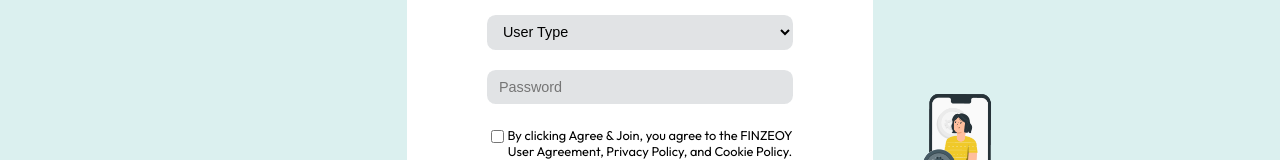
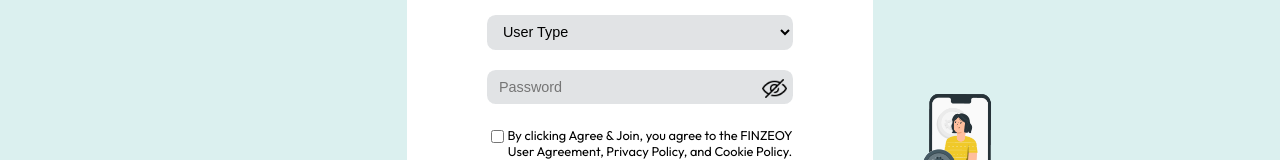
Before and after one commit to adhish-bahl/Finzeoy, a React (Create React App) app: page /signup in a window 1280 px wide. Shown: the part 398-558 px from the top of the page. Built offline with nearby package versions, Linux system fonts and the light colour scheme.

Commit message:
added show password for sign up

```diff
--- a/src/components/SignUp.js
+++ b/src/components/SignUp.js
@@ -1,12 +1,22 @@
 import React, { useState, useRef } from "react";
-import {useHistory} from 'react-router-dom'
-import '../styles/SignUpStyles.css'
+import {useHistory} from 'react-router-dom';
+import '../styles/SignUpStyles.css';
+import showPassword from "../Images/showPassword.png";
+import hidePassword from "../Images/hidePassword.png";
 
 export default function SignUp() {
 
     const [signupError, setSignupError] = useState("");
     const [acceptPolicy, setAcceptPolicy] = useState(false);
     const ref = useRef(null);
+
+    const [passwordShown, setPasswordShown] = useState(false);
+
+    const togglePassword = (e) => {
+        e.preventDefault();
+        setPasswordShown(!passwordShown);
+        console.log(passwordShown);
+    };
 
     const history = useHistory();
     var userId;
@@ -161,7 +171,13 @@ export default function SignUp() {
                         <option value="financial-advisor">Financial Advisor</option>
                         <option value="student">Student</option>
                     </select>
-                    <input type={"password"} placeholder="Password" className="form--input" name="password" onChange={handleChange}></input>
+                    <div className="form--input passwordDiv">
+                        <input className="form--input passwordInput" type={passwordShown ? "text" : "password"} placeholder="Password" name="password" onChange={handleChange} ></input>
+                        <button className="passwordButton" onClick={togglePassword}>
+                            <img className="showImageIcon" onClick={togglePassword} src={passwordShown ? showPassword : hidePassword} alt="showPassword" />
+                        </button>
+                    </div>
+
                 </form>
                 <div className="PoliciesSection">
                     <input type="checkbox" name="form--terms" id="policies" onChange={ischecked} ref = {ref} />
--- a/src/styles/Discussion.css
+++ b/src/styles/Discussion.css
@@ -28,11 +28,13 @@
 
 .DCRupper {
     background-color: #bfb0b2;
-    min-height: 30vh;
+    max-height: 30vh;
     border-radius: 10px;
     padding: 5px;
     width: 90%;
-    height: fit-content;
+    overflow-y: scroll;
+    scroll-behavior: smooth;
+    /* height: fit-content; */
 }
 
 .DCRlower {
--- a/src/styles/SignUpStyles.css
+++ b/src/styles/SignUpStyles.css
@@ -95,3 +95,32 @@
     justify-content: center;
     flex-direction: column;
 }
+
+.showImageIcon {
+    padding-top: 5px;
+    width: 25px;
+}
+
+.passwordInput {
+    background-color: #ffffff00;
+    border: none;
+    height: 2.4em;
+    width: 90%;
+    margin: 0px;
+    font-size: 1em;
+    padding: 0.2em 0.8em;
+    outline: none;
+}
+
+.passwordButton {
+    background-color: transparent;
+    border: 0px;
+}
+
+.passwordDiv {
+    padding: 0px;
+    display: flex;
+    justify-content: center;
+    align-items: center;
+    z-index: 100;
+}
```
Also changed, not shown: src/Images/hidePassword.png (added), src/Images/showPassword.png (added).
